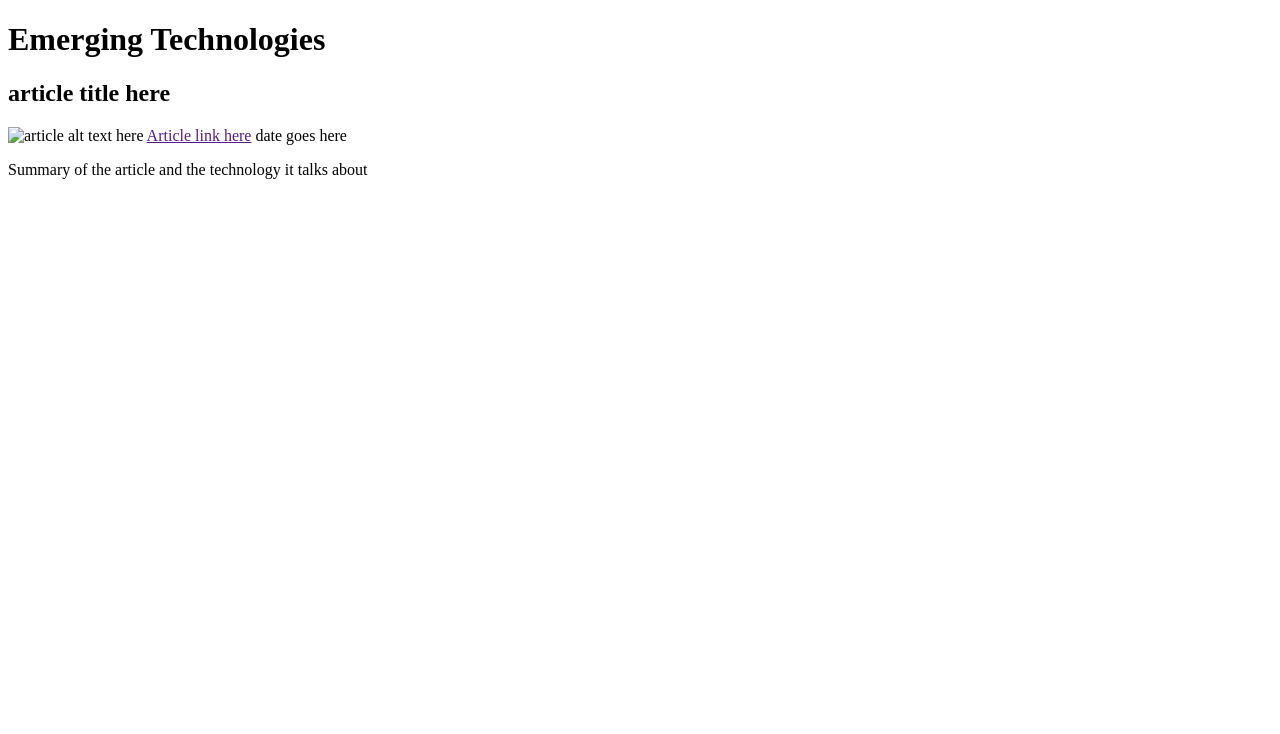
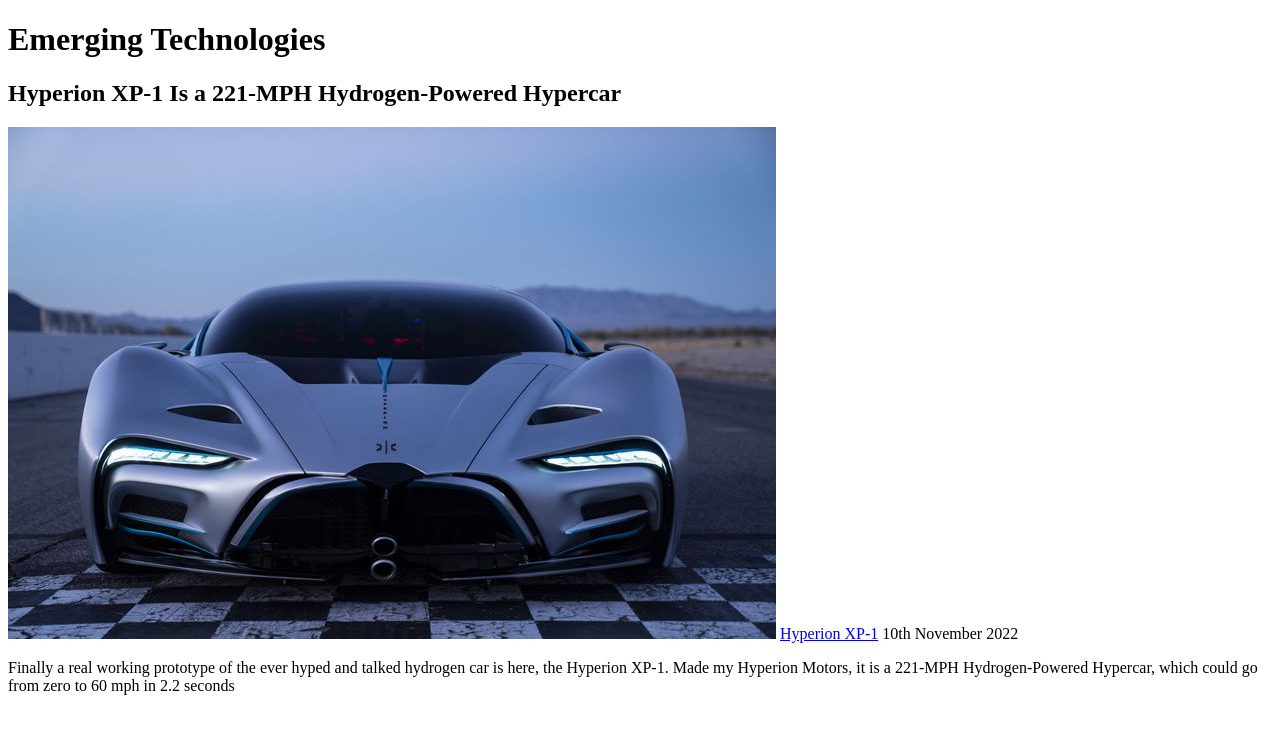
Before and after one commit to Akshat-Sanan/blog_1500_02, a plain HTML site: page index.html in a window 1280 px wide. Drawn offline with Linux system fonts and the light colour scheme.

Commit message:
article 1 added

```diff
--- a/index.html
+++ b/index.html
@@ -11,11 +11,11 @@
     <main>
         <!-- sample of a blog post -->
         <article>
-            <h2>article title here</h2>
-            <img src="" alt="article alt text here">
-            <a href="">Article link here</a>
-            <time>date goes here</time>
-            <p>Summary of the article and the technology it talks about</p>
+            <h2>Hyperion XP-1 Is a 221-MPH Hydrogen-Powered Hypercar</h2>
+            <img src="./Images/2.jpg" alt="Hyperion XP-1">
+            <a href="https://www.caranddriver.com/news/a33572419/2022-hyperion-xp-1-hydrogen-hypercar-specs/">Hyperion XP-1</a>
+            <time>10th November 2022</time>
+            <p>Finally a real working prototype of the ever hyped and talked hydrogen car is here, the Hyperion XP-1. Made my Hyperion Motors, it is a 221-MPH Hydrogen-Powered Hypercar, which could go from zero to 60 mph in 2.2 seconds</p>
         </article>
         <!-- end of sample -->
     </main>
```
Also changed, not shown: Images/2.jpg (added), 1 other file.
